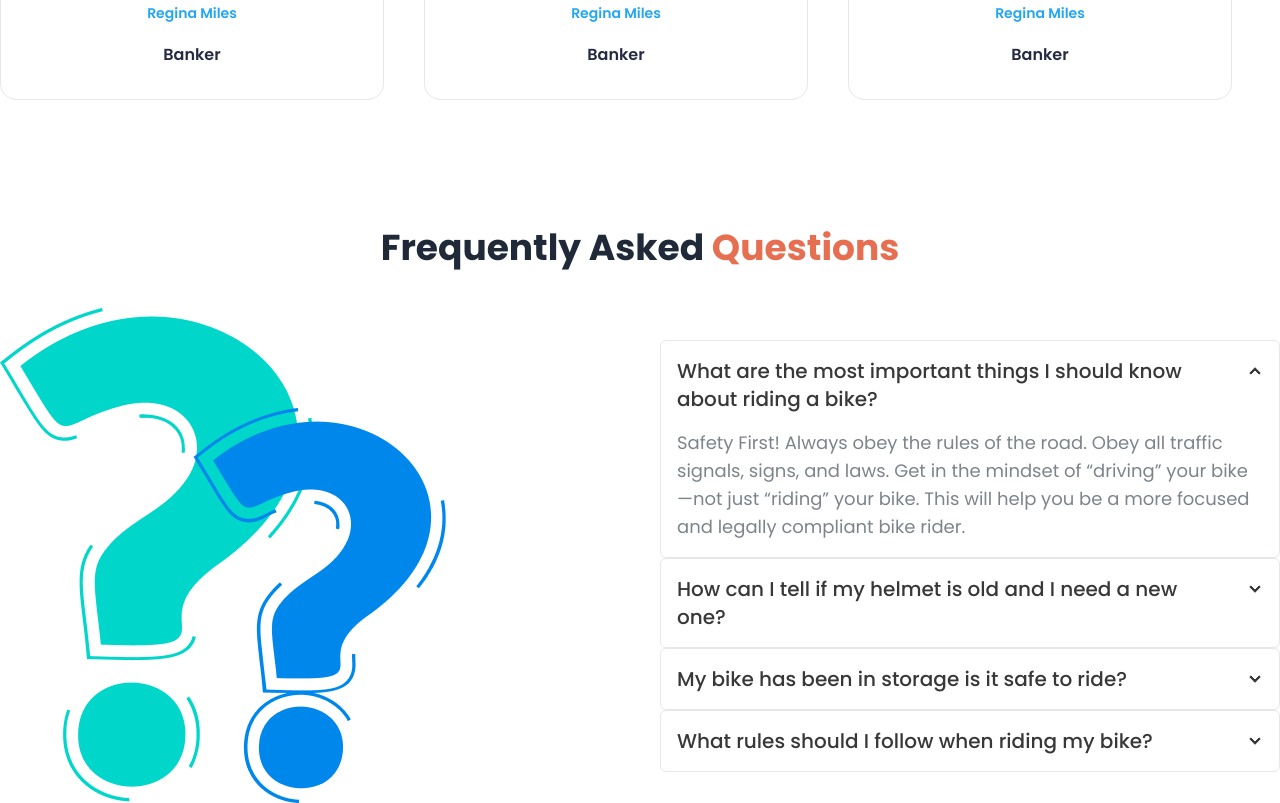
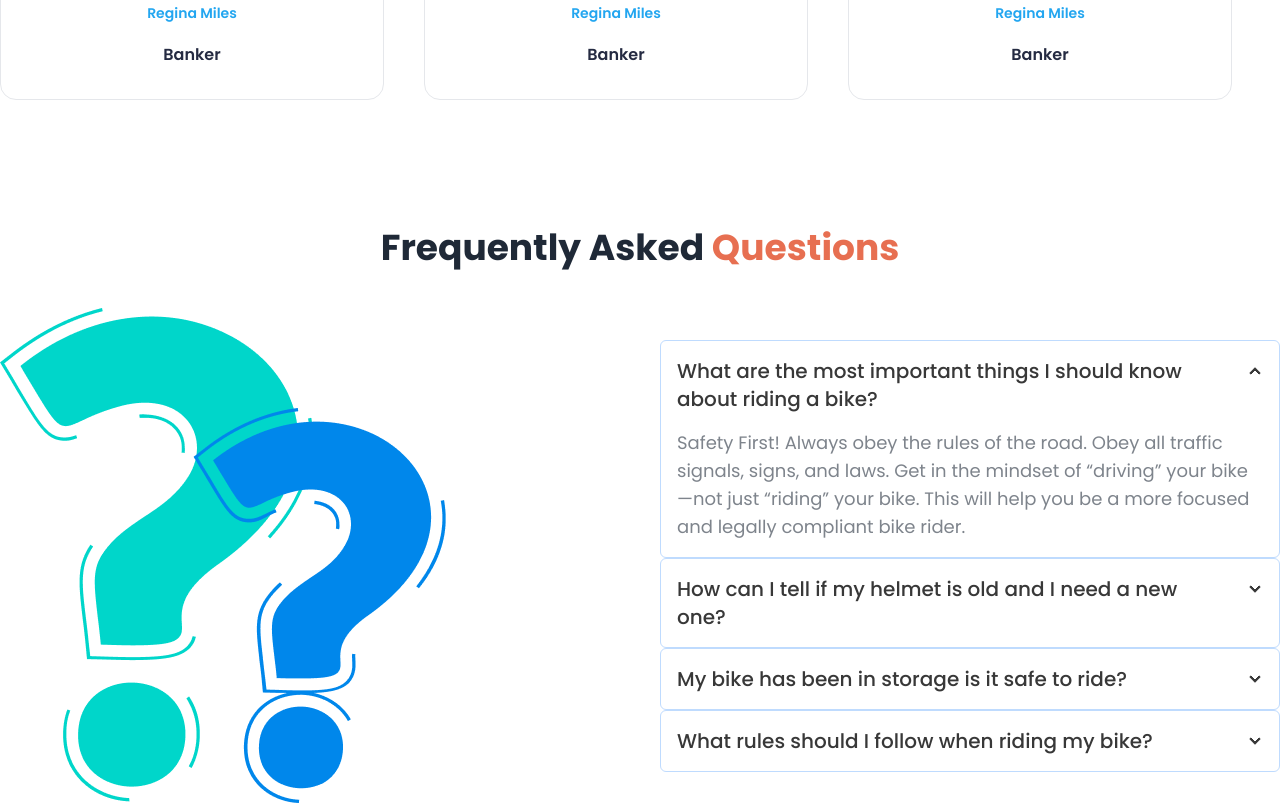
Before and after one commit to nadiaislam00/Biker-Zone-website, a plain HTML site: page index.html in a window 1280 px wide. Shown: the part 2670-3473 px from the top of the page. Drawn offline with nearby package versions, Linux system fonts and the light colour scheme.

Commit message:
border changes in faq

```diff
--- a/index.html
+++ b/index.html
@@ -306,7 +306,7 @@
  </div>
  <!-- accordion -->
  <div class="flex-1">
-  <div class="collapse collapse-arrow bg-white border rounded-md">
+  <div class="collapse collapse-arrow bg-white border rounded-md border-blue-200">
     <input type="radio" name="my-accordion-1" checked="checked" />
     <div class="collapse-title text-xl font-medium text-[#383838]">What are the most important things I should
       know about riding a bike?</div>
@@ -314,7 +314,7 @@
       <p class="text-lg text-[#7E848C] font-normal">Safety First! Always obey the rules of the road. Obey all traffic signals, signs, and laws. Get in the mindset of “driving” your bike—not just “riding” your bike. This will help you be a more focused and legally compliant bike rider. </p>
     </div>
   </div>
-  <div class="collapse collapse-arrow  bg-white border rounded-md">
+  <div class="collapse collapse-arrow  bg-white border rounded-md border-blue-200">
     <input type="radio" name="my-accordion-1" />
     <div class="collapse-title text-xl font-medium text-[#383838]">How can I tell if my helmet is old and I need a
       new one?</div>
@@ -322,14 +322,14 @@
       <p>hello</p>
     </div>
   </div>
-  <div class="collapse collapse-arrow  bg-white border rounded-md">
+  <div class="collapse collapse-arrow  bg-white border rounded-md border-blue-200">
     <input type="radio" name="my-accordion-1" />
     <div class="collapse-title text-xl font-medium text-[#383838]">My bike has been in storage is it safe to ride?</div>
     <div class="collapse-content">
       <p>hello</p>
     </div>
   </div>
-  <div class="collapse collapse-arrow  bg-white border rounded-md">
+  <div class="collapse collapse-arrow  bg-white border rounded-md border-blue-200">
     <input type="radio" name="my-accordion-1" />
     <div class="collapse-title text-xl font-medium text-[#383838]">What rules should I follow when riding my bike?</div>
     <div class="collapse-content">
```
